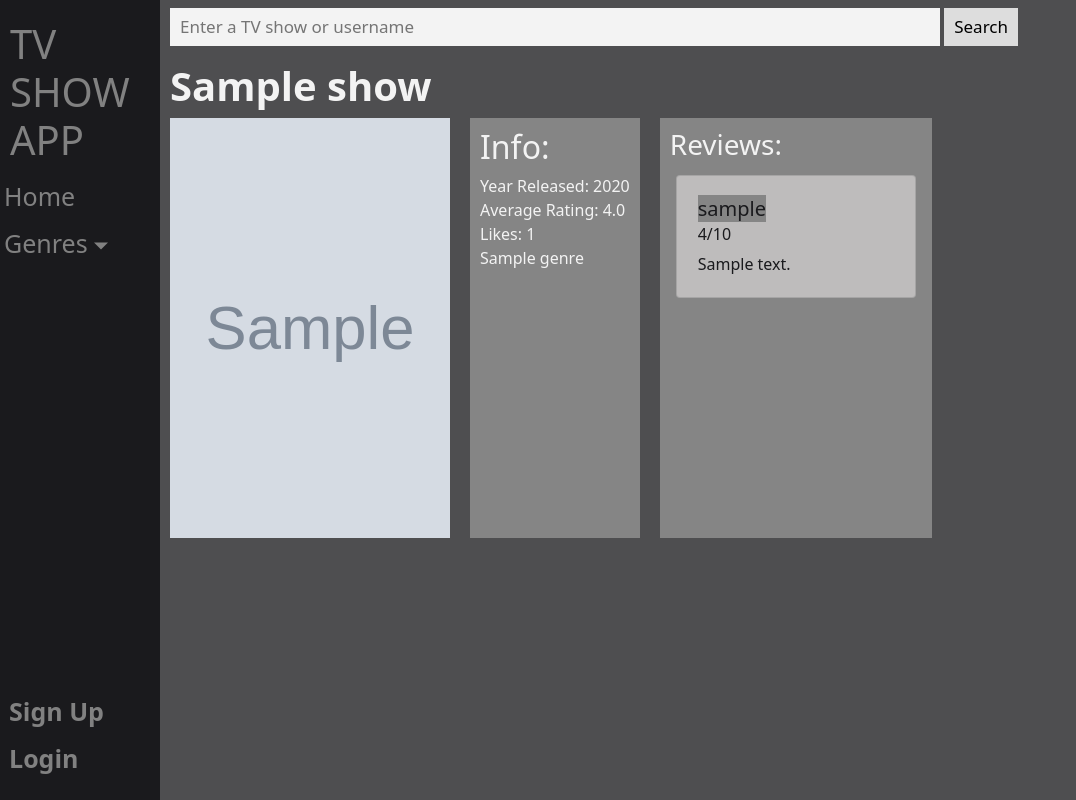
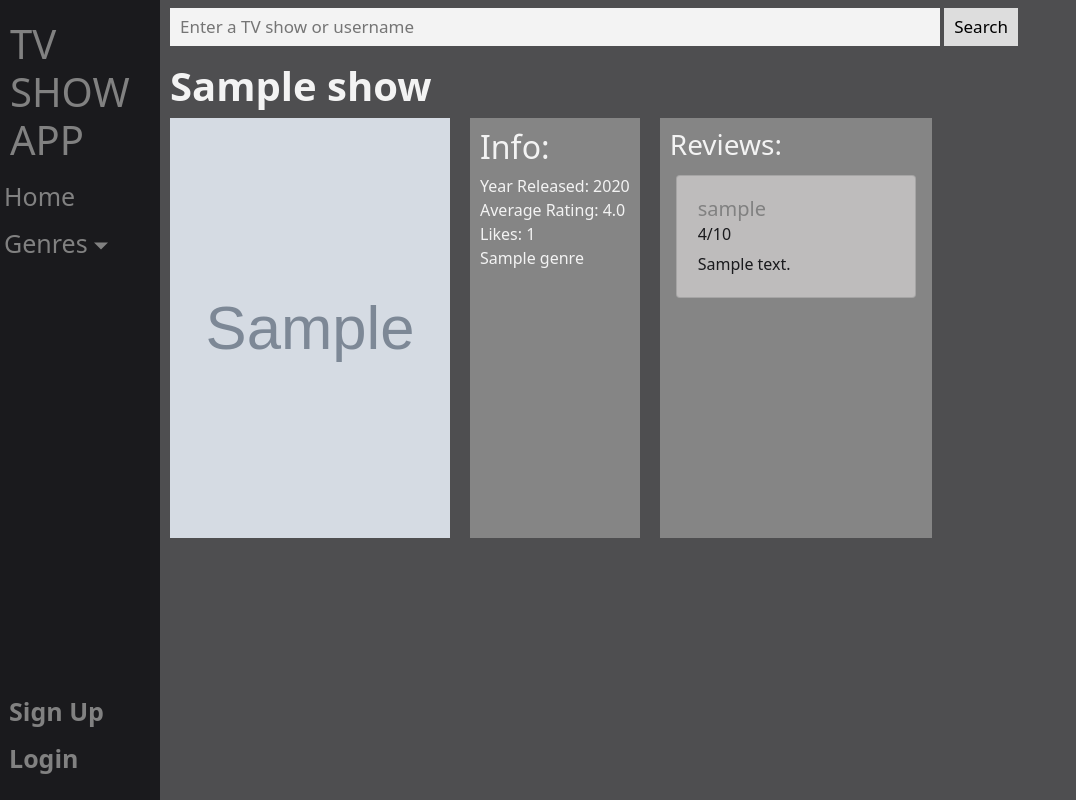
Before and after one commit to FinlayEarsman/TVShowApp, a Django app: page /TVShowApp/show/1/ in a window 1280 px wide, with the pointer over the restyled element. Shown: the whole page, without its empty margins (0-1076 px from the left). Run offline with Django 3.2, Linux system fonts and the light colour scheme; tables that the repository leaves empty hold one stand-in row (values such as "Sample post"); grey boxes marked "Sample" are stand-in pictures.

Commit message:
styling change

```diff
--- a/static/css/TVShowApp.css
+++ b/static/css/TVShowApp.css
@@ -77,6 +77,16 @@
 
 #show_reviews .card a {
     color: #1A1A1D;
+}
+
+#show_reviews .card a:hover {
+    color: #818181;
+    background-color: transparent;
+}
+
+#user_profile .card a:hover {
+    color: #818181;
+    background-color: transparent;
 }
 
 a:link {
```
